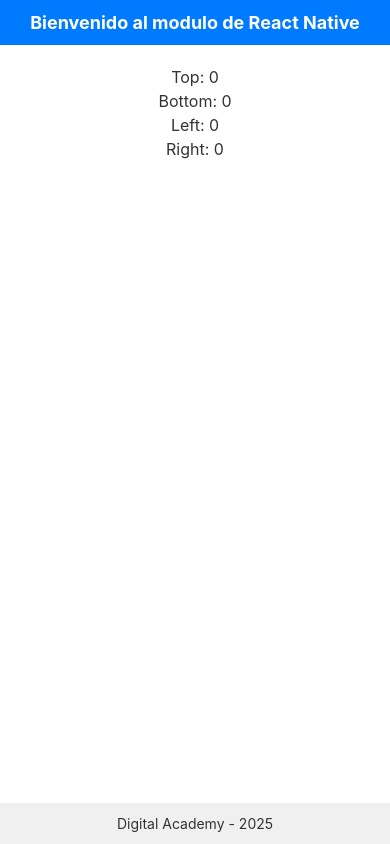
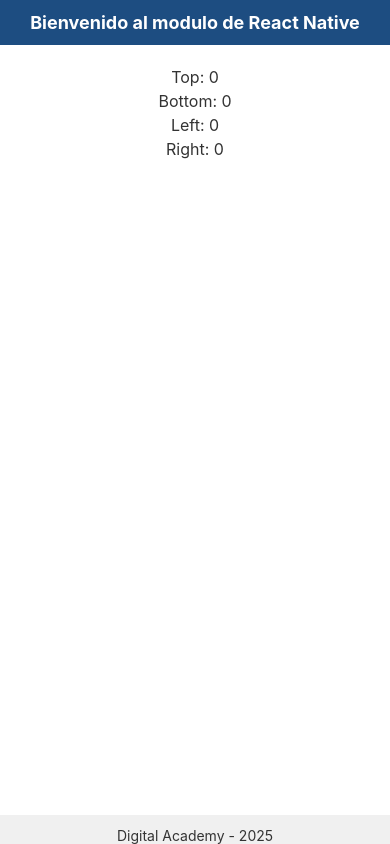
Before and after one commit to dheeyi/digital-academy-2025, a React Native app: screen / in a window 390 px wide. Built offline with nearby package versions, Linux system fonts and the light colour scheme.

Commit message:
DC-4 Home folder

```diff
--- a/App.tsx
+++ b/App.tsx
@@ -1,5 +1,5 @@
 import { SafeAreaProvider, } from 'react-native-safe-area-context';
-import Home from './src/screens/Home.tsx';
+import Home from './src/screens/Home/Home.tsx';
 
 function App() {
   return (
--- a/src/screens/Home.tsx
+++ /dev/null
@@ -1,67 +0,0 @@
-import React from 'react';
-import { Text, View, StyleSheet } from 'react-native';
-import { useSafeAreaInsets } from 'react-native-safe-area-context';
-
-const Home = () => {
-  const insets = useSafeAreaInsets();
-
- return (
-   <View style={styles.container}>
-     <View style={styles.header}>
-       <Text style={styles.headerText}>Bienvenido al modulo de React Native</Text>
-     </View>
-
-     <View style={styles.content}>
-       <Text style={styles.insetInfo}>Top: {insets.top}</Text>
-       <Text style={styles.insetInfo}>Bottom: {insets.bottom}</Text>
-       <Text style={styles.insetInfo}>Left: {insets.left}</Text>
-       <Text style={styles.insetInfo}>Right: {insets.right}</Text>
-     </View>
-
-     <View style={styles.footer}>
-       <Text style={styles.footerText}>Digital Academy - 2025</Text>
-     </View>
-   </View>
- );
-}
-
-const styles = StyleSheet.create({
-  container: {
-    flex: 1,
-    backgroundColor: '#fff',
-  },
-  header: {
-    alignItems: 'center',
-    backgroundColor: '#007AFF',
-    paddingVertical: 12,
-  },
-  headerText: {
-    color: '#fff',
-    fontSize: 18,
-    fontWeight: 'bold',
-  },
-  content: {
-    flex: 1,
-    justifyContent: 'flex-start',
-    alignItems: 'center',
-    padding: 20,
-  },
-  insetInfo: {
-    fontSize: 16,
-    color: '#333',
-    textAlign: 'center',
-    lineHeight: 24,
-  },
-  footer: {
-    backgroundColor: '#f0f0f0',
-    paddingHorizontal: 16,
-    paddingVertical: 12,
-    alignItems: 'center',
-  },
-  footerText: {
-    color: '#333',
-    fontSize: 14,
-  },
-});
-
-export default Home;
--- /dev/null
+++ b/src/screens/Home/Home.tsx
@@ -0,0 +1,39 @@
+import React from 'react';
+import { Text, View } from 'react-native';
+import { useSafeAreaInsets } from 'react-native-safe-area-context';
+import { styles } from './style.ts';
+
+const Home = () => {
+  const insets = useSafeAreaInsets();
+
+ return (
+   <View style={[
+     styles.container,
+     {
+       paddingTop: insets.top,
+     },
+   ]}>
+     <View style={styles.header}>
+       <Text style={styles.headerText}>Bienvenido al modulo de React Native</Text>
+     </View>
+
+     <View style={styles.content}>
+       <Text style={styles.insetInfo}>Top: {insets.top}</Text>
+       <Text style={styles.insetInfo}>Bottom: {insets.bottom}</Text>
+       <Text style={styles.insetInfo}>Left: {insets.left}</Text>
+       <Text style={styles.insetInfo}>Right: {insets.right}</Text>
+     </View>
+
+     <View style={[
+       styles.footer,
+       {
+          paddingBottom: insets.bottom,
+       }
+     ]}>
+       <Text style={styles.footerText}>Digital Academy - 2025</Text>
+     </View>
+   </View>
+ );
+}
+
+export default Home;
--- /dev/null
+++ b/src/screens/Home/style.ts
@@ -0,0 +1,40 @@
+import { StyleSheet } from 'react-native';
+
+export const styles = StyleSheet.create({
+  container: {
+    flex: 1,
+    backgroundColor: '#fff',
+  },
+  header: {
+    alignItems: 'center',
+    backgroundColor: '#1d4d81',
+    paddingVertical: 12,
+  },
+  headerText: {
+    color: '#fff',
+    fontSize: 18,
+    fontWeight: 'bold',
+  },
+  content: {
+    flex: 1,
+    justifyContent: 'flex-start',
+    alignItems: 'center',
+    padding: 20,
+  },
+  insetInfo: {
+    fontSize: 16,
+    color: '#333',
+    textAlign: 'center',
+    lineHeight: 24,
+  },
+  footer: {
+    backgroundColor: '#f0f0f0',
+    paddingHorizontal: 16,
+    paddingVertical: 12,
+    alignItems: 'center',
+  },
+  footerText: {
+    color: '#333',
+    fontSize: 14,
+  },
+});
```
